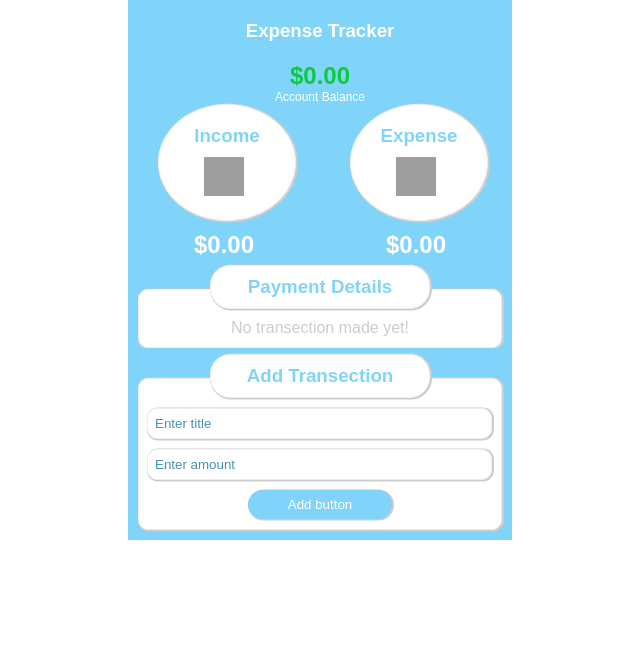
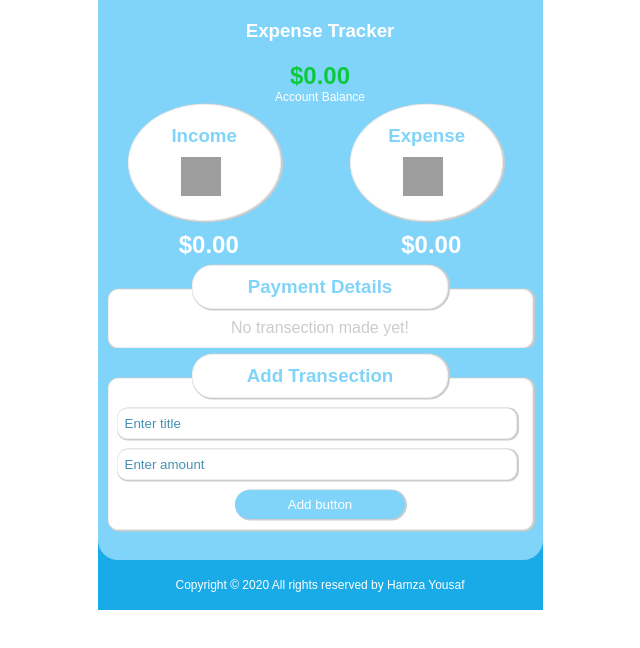
Before and after one commit to detroit007/expensetracker-, a React (Create React App) app: page / in a window 1280 px wide. Shown: the top 648 px of the page, without its empty margins (320-960 px from the left). Built offline with nearby package versions, Linux system fonts and the light colour scheme; grey boxes are pictures that could not be loaded.

Commit message:
add footer

```diff
--- a/src/App.css
+++ b/src/App.css
@@ -1,6 +1,7 @@
 .main_container {
 	width: 30%;
-	background-color: #80d4f9;
+	min-width: 445px;
+	background-color: #19aae8;
 	height: 100%;
 	margin-top: 0;
 	margin-bottom: 0;
@@ -155,7 +156,10 @@ h1, h2, h3, h4, p {
 .transection_container {
 	padding-top: 30px;
 	background-color: #80d4f9;
-	padding-bottom: 10px;
+	padding-bottom: 30px;
+	border-bottom-left-radius: 20px;
+	border-bottom-right-radius: 20px;
+
 }
 
 .transection_box {
@@ -222,9 +226,16 @@ h1, h2, h3, h4, p {
 	color: red;
 }
 
-button:active {
-outline: none;
-border: none;
+.footer_box {
+	display: flex;
+	justify-content: center;
+	align-items: center;
+	background-color: #19aae8;
+	height: 50px;
+	text-align: center;
 }
 
-button:focus {outline:0;}
+.footer_box p {
+	font-size: 12px;
+	color: white;
+}
--- a/src/App.js
+++ b/src/App.js
@@ -5,6 +5,7 @@ import  Provider  from './context/ExpenseContext'
 import HeadWithBalance from './screens/HeadWithBalance'
 import Transection from './components/Transections';
 import TransectionsList from './components/TransectionsList';
+import Footer from './components/Footer';
 
 
 
@@ -21,6 +22,8 @@ function App() {
 
         <Transection />
 
+        <Footer />
+
       </div>
     </Provider>
   );
--- /dev/null
+++ b/src/components/Footer.js
@@ -0,0 +1,15 @@
+import React from 'react';
+
+const Footer =() =>{
+
+	return(
+		<div className='footer_box'>
+
+
+	        <p >Copyright &copy; 2020 All rights reserved by Hamza Yousaf</p>
+
+  		</div>
+	)
+}
+
+export default Footer;
```
